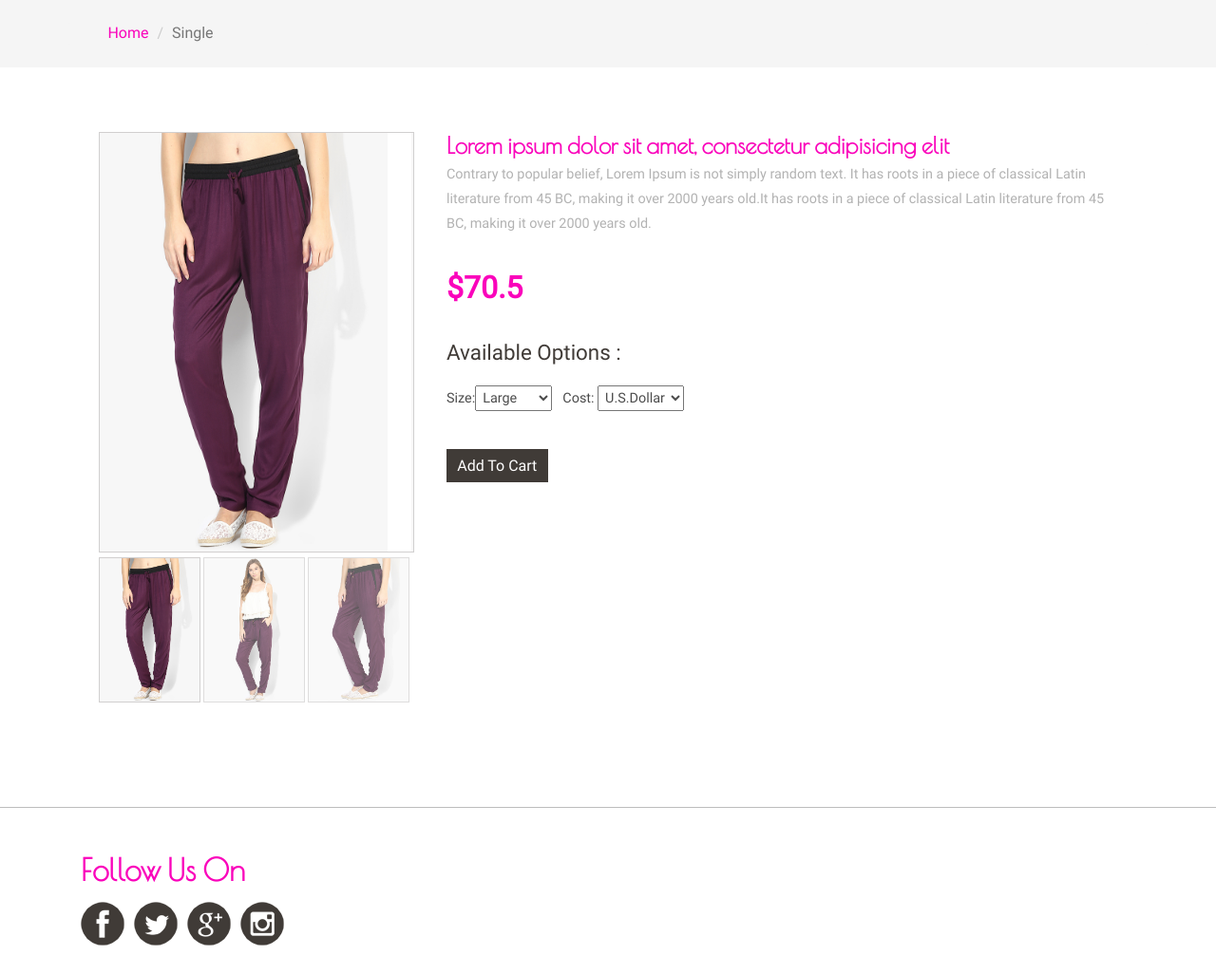
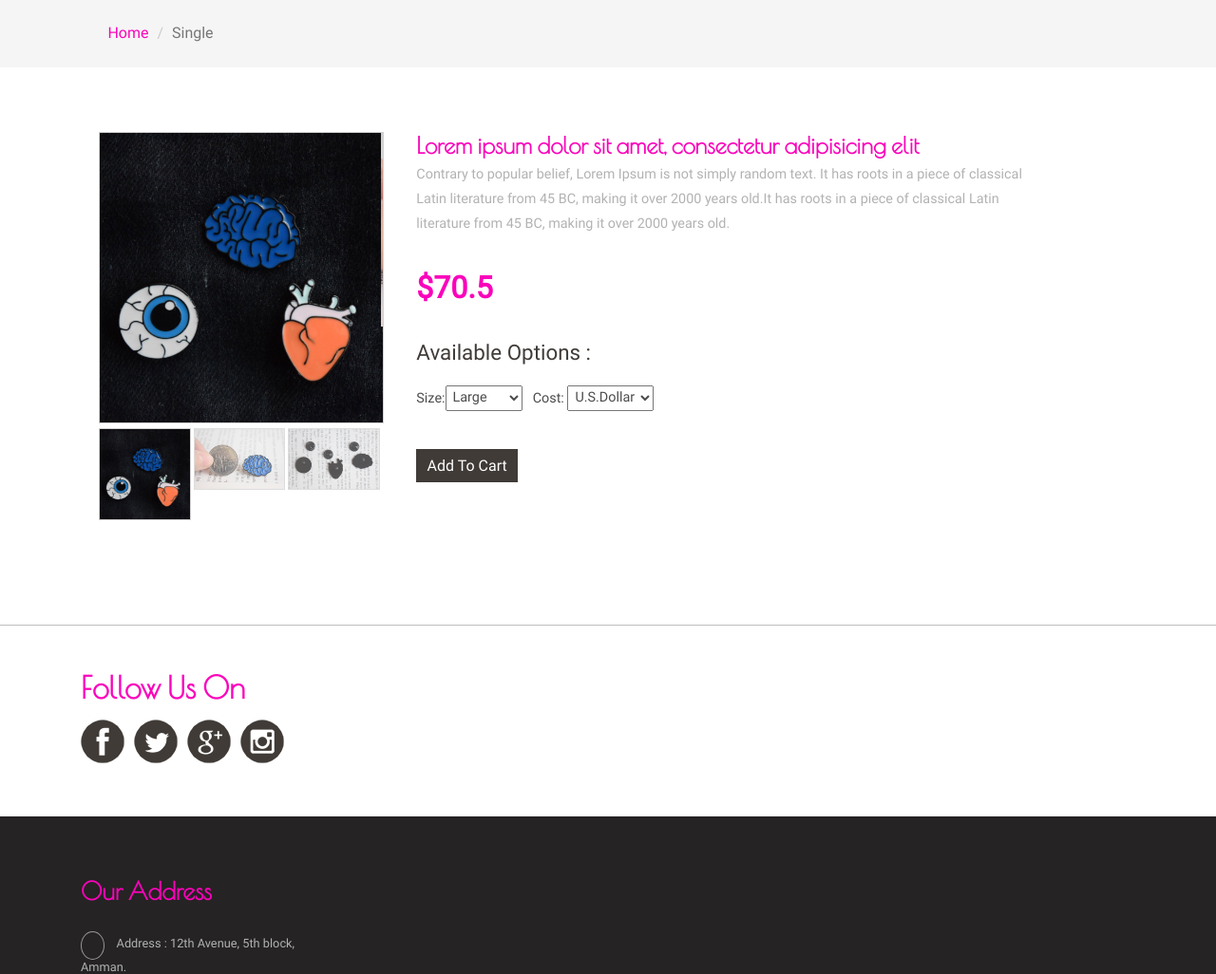
Before and after one commit to fthedex/EC, a PHP site: page /single.php?itemID=1 in a window 1280 px wide. Shown: the part 140-1166 px from the top of the page at 95% size. Run offline with PHP 8.4, Linux system fonts and the light colour scheme; some web fonts are replaced.

Commit message:
programmed pictures showing in PHP

```diff
--- a/single.php
+++ b/single.php
@@ -39,6 +39,13 @@ License URL: http://creativecommons.org/licenses/by/3.0/
 
 </head>
 <body>
+
+<?php
+
+$itemID = $_GET['itemID']; //ITEM ID
+
+
+?>
 <!--header-->
 <div class="header">
 	<div class="header-top">
@@ -144,19 +151,101 @@ License URL: http://creativecommons.org/licenses/by/3.0/
 <div class="single">
 
 <div class="container">
-<div class="col-md-12">
+<div class="col-md-11">
 	<div class="col-md-4 grid">
 		<div class="flexslider">
 			  <ul class="slides">
-			    <li data-thumb="images/si.jpg">
-			        <div class="thumb-image"> <img src="images/si.jpg" data-imagezoom="true" class="img-responsive"> </div>
+
+				  <?php
+
+				 if($itemID=="100") { //product 1
+echo "  <li data-thumb='images/homePageProduct1.jpg'>
+			        <div class='thumb-image'> <img src='images/homePageProduct1.jpg' data-imagezoom='true' class='img-responsive'> </div>
 			    </li>
-			    <li data-thumb="images/si1.jpg">
-			         <div class="thumb-image"> <img src="images/si1.jpg" data-imagezoom="true" class="img-responsive"> </div>
+			    <li data-thumb='images/singlePageProduct1_2.png'>
+			         <div class='thumb-image'> <img src='images/singlePageProduct1_2.png' data-imagezoom='true' class='img-responsive'> </div>
 			    </li>
-			    <li data-thumb="images/si2.jpg">
-			       <div class="thumb-image"> <img src="images/si2.jpg" data-imagezoom="true" class="img-responsive"> </div>
+			    <li data-thumb='images/singlePageProduct1_3.png'>
+			       <div class='thumb-image'> <img src='images/singlePageProduct1_3.png' data-imagezoom='true' class='img-responsive'> </div>
+			    </li>";
+				 }
+				  else if($itemID=="101"){ //product 2
+					  echo "
+					  <li data-thumb='images/homePageProduct2.jpg'>
+			        <div class='thumb-image'> <img src='images/homePageProduct2.jpg' data-imagezoom='true' class='img-responsive'> </div>
 			    </li>
+			    <li data-thumb='images/singlePageProduct2_2.jpg'>
+			         <div class='thumb-image'> <img src='images/singlePageProduct2_2.jpg' data-imagezoom='true' class='img-responsive'> </div>
+			    </li>
+			    <li data-thumb='images/singleProduct2_3.jpg'>
+			       <div class='thumb-image'> <img src='images/singleProduct2_3.jpg' data-imagezoom='true' class='img-responsive'> </div>
+			    </li>
+					  ";
+
+				  }
+				  else if($itemID=="102"){ //product 3
+					  echo "
+					  <li data-thumb='images/homePageProduct3.jpg'>
+			        <div class='thumb-image'> <img src='images/homePageProduct3.jpg' data-imagezoom='true' class='img-responsive'> </div>
+			    </li>
+			    <li data-thumb='images/singleProduct3_2.jpg'>
+			         <div class='thumb-image'> <img src='images/singleProduct3_2.jpg' data-imagezoom='true' class='img-responsive'> </div>
+			    </li>
+			    <li data-thumb='images/singleProduct3_3.jpg'>
+			       <div class='thumb-image'> <img src='images/singleProduct3_3.jpg' data-imagezoom='true' class='img-responsive'> </div>
+			    </li>
+					  ";
+
+				  }
+				  else if($itemID=="103"){ //4
+					  echo "
+					  <li data-thumb='images/homePageProduct4.jpg'>
+			        <div class='thumb-image'> <img src='images/homePageProduct4.jpg' data-imagezoom='true' class='img-responsive'> </div>
+			    </li>
+			    <li data-thumb='images/singleProduct4_2.jpg'>
+			         <div class='thumb-image'> <img src='images/singleProduct4_2.jpg' data-imagezoom='true' class='img-responsive'> </div>
+			    </li>
+			    <li data-thumb='images/singleProduct4_3.jpg'>
+			       <div class='thumb-image'> <img src='images/singleProduct4_3.jpg' data-imagezoom='true' class='img-responsive'> </div>
+			    </li>
+					  ";
+				  }
+				  else if($itemID=="104"){ //5
+					  echo "
+					  <li data-thumb='images/homePageProduct5.jpg'>
+			        <div class='thumb-image'> <img src='images/homePageProduct5.jpg' data-imagezoom='true' class='img-responsive'> </div>
+			    </li>
+			    <li data-thumb='images/singleProduct5_2.jpg'>
+			         <div class='thumb-image'> <img src='images/singleProduct5_2.jpg' data-imagezoom='true' class='img-responsive'> </div>
+			    </li>
+			    <li data-thumb='images/singleProduct5_3.jpg'>
+			       <div class='thumb-image'> <img src='images/singleProduct5_3.jpg' data-imagezoom='true' class='img-responsive'> </div>
+			    </li>
+					  ";
+
+
+				  }
+				  else{
+
+					  echo "
+					  <li data-thumb='images/homePageProduct6.jpg'>
+			        <div class='thumb-image'> <img src='images/homePageProduct6.jpg' data-imagezoom='true' class='img-responsive'> </div>
+			    </li>
+			    <li data-thumb='images/singleProduct6_2.jpg'>
+			         <div class='thumb-image'> <img src='images/singleProduct6_2.jpg' data-imagezoom='true' class='img-responsive'> </div>
+			    </li>
+			    <li data-thumb='images/singleProduct6_3.jpg'>
+			       <div class='thumb-image'> <img src='images/singleProduct6_3.jpg' data-imagezoom='true' class='img-responsive'> </div>
+			    </li>
+					  ";
+
+				  }
+
+
+
+?>
+
+
 			  </ul>
 		</div>
 	</div>
```
Also changed, not shown: images/singlePageProduct1_2.png (added), images/singlePageProduct1_3.png (added), images/singlePageProduct2_2.jpg (added), images/singleProduct2_3.jpg (added), images/singleProduct3_2.jpg (added), images/singleProduct3_3.jpg (added), images/singleProduct4_2.jpg (added), images/singleProduct4_3.jpg (added), images/singleProduct5_2.jpg (added), images/singleProduct5_3.jpg (added), images/singleProduct6_2.jpg (added), images/singleProduct6_3.jpg (added).
